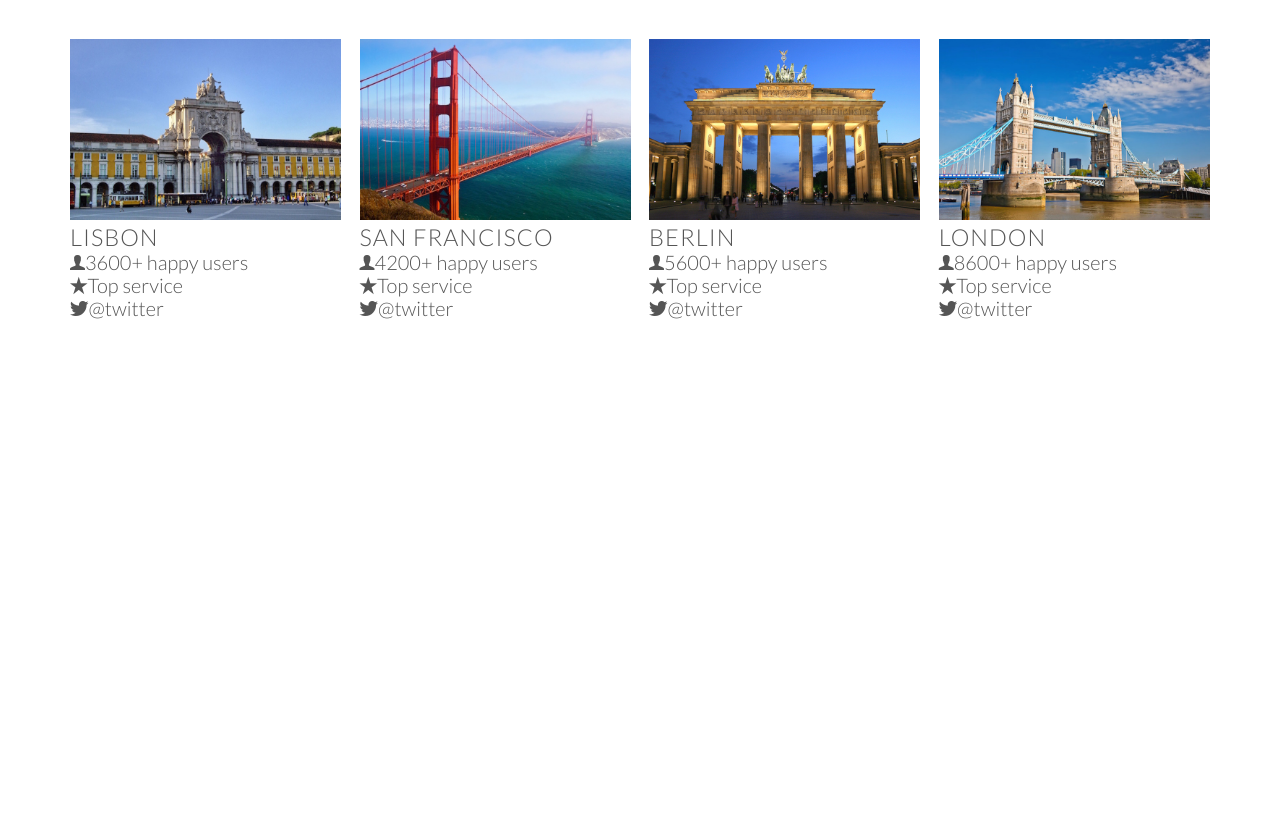
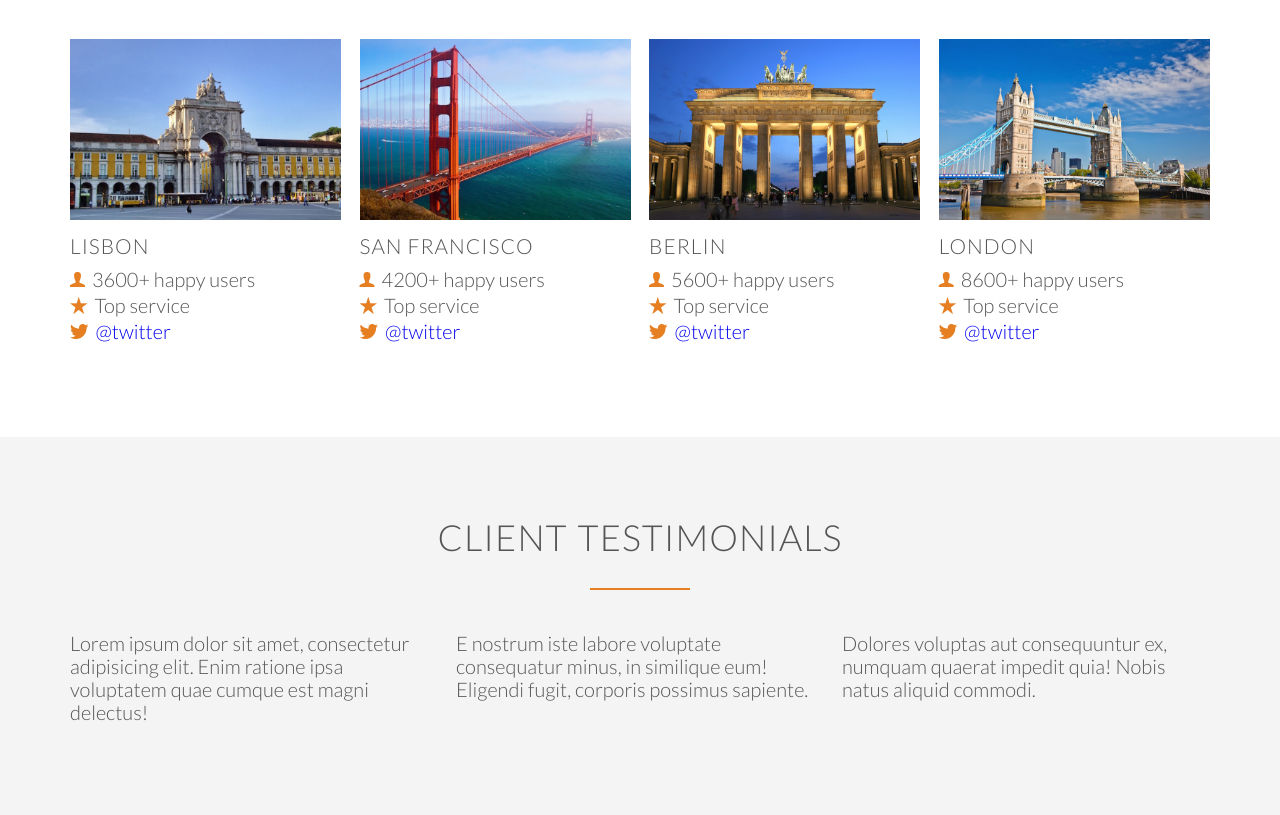
Before and after one commit to josip1987/space-travel-website, a website built with webpack: page app/index.html in a window 1280 px wide. Shown: the part 2845-3660 px from the top of the page. Before the commit the page ends 3256 px from the top, so only its background shows below. Built offline with nearby package versions, Linux system fonts and the light colour scheme.

Commit message:
testimonials section

```diff
--- /dev/null
+++ b/app/assets/styles/modules/_section-testimonials.css
@@ -0,0 +1,3 @@
+.testimonials {
+	background-color: $whitecoffee;
+}
--- a/app/assets/styles/modules/_section-transfers.css
+++ b/app/assets/styles/modules/_section-transfers.css
@@ -1,5 +1,33 @@
 .transfers {
 	&__icon {
 		float: left;
+		color: $carrot;
+		margin-right: 7px;
+	}
+
+	&__image {
+		width: 100%;
+		height: auto;
+		margin-bottom: 10px;
+	}
+
+	&__title {
+		margin-bottom: 10px;
+		font-size: 1.3rem;
+	}
+
+	&__info {
+		margin-bottom: 3px;
+
+		&
+		a:link,
+		a:visited {
+			text-decoration: none;
+			transition: all .3s ease;
+
+			&:hover {
+				color: $background;
+			}
+		}
 	}
 }
--- a/app/assets/styles/styles.css
+++ b/app/assets/styles/styles.css
@@ -14,4 +14,5 @@
 @import "modules/_section-planets";
 @import "modules/_section-how-it-works";
 @import "modules/_section-transfers";
+@import "modules/_section-testimonials";
 @import "modules/_icons";
--- a/app/index.html
+++ b/app/index.html
@@ -151,7 +151,7 @@
 
 				<div class="transfers__info">
 					<i class="ion-social-twitter transfers__icon"></i>
-					<p class="transfers__text">@twitter</p>
+					<a href="#"><p class="transfers__text">@twitter</p></a>
 				</div> <!--/ .transfers__info -->
 			</div> <!--/ .col .span-1-of-4 -->
 
@@ -170,7 +170,7 @@
 
 				<div class="transfers__info">
 					<i class="ion-social-twitter transfers__icon"></i>
-					<p class="transfers__text">@twitter</p>
+					<a href="#"><p class="transfers__text">@twitter</p></a>
 				</div> <!--/ .transfers__info -->
 			</div> <!--/ .col .span-1-of-4 -->
 
@@ -189,7 +189,7 @@
 
 				<div class="transfers__info">
 					<i class="ion-social-twitter transfers__icon"></i>
-					<p class="transfers__text">@twitter</p>
+					<a href="#"><p class="transfers__text">@twitter</p></a>
 				</div> <!--/ .transfers__info -->
 			</div> <!--/ .col .span-1-of-4 -->
 
@@ -208,13 +208,39 @@
 
 				<div class="transfers__info">
 					<i class="ion-social-twitter transfers__icon"></i>
-					<p class="transfers__text">@twitter</p>
+					<a href="#"><p class="transfers__text">@twitter</p></a>
 				</div> <!--/ .transfers__info -->
 			</div> <!--/ .col .span-1-of-4 -->
 		</div> <!--/ .row -->
 
 	</section> <!--/ .section .transfers -->
 
+	<section class="section testimonials">
+		<div class="row">
+			<h2 class="section__title">Client testimonials</h2>
+		</div> <!--/ .row -->
+
+		<div class="row">
+			<div class="col span-1-of-3">
+				<blockquote>
+					Lorem ipsum dolor sit amet, consectetur adipisicing elit. Enim ratione ipsa voluptatem quae cumque est magni delectus!
+				</blockquote>
+			</div> <!--/ .col span-1-of-3 -->
+
+			<div class="col span-1-of-3">
+				<blockquote>
+					E nostrum iste labore voluptate consequatur minus, in similique eum! Eligendi fugit, corporis possimus sapiente.
+				</blockquote>
+			</div> <!--/ .col span-1-of-3 -->
+
+			<div class="col span-1-of-3">
+				<blockquote>
+					Dolores voluptas aut consequuntur ex, numquam quaerat impedit quia! Nobis natus aliquid commodi.
+				</blockquote>
+			</div> <!--/ .col span-1-of-3 -->
+		</div>  <!--/ .row -->
+	</section> <!--/ .section .testimonials -->
+
 
 <script src="/temp/scripts/App.js"></script>
 </body>
--- a/app/temp/styles/styles.css
+++ b/app/temp/styles/styles.css
@@ -1401,6 +1401,39 @@ h3 {
 
 .transfers__icon {
   float: left;
+  color: #e67e22;
+  margin-right: 7px;
+}
+
+.transfers__image {
+  width: 100%;
+  height: auto;
+  margin-bottom: 10px;
+}
+
+.transfers__title {
+  margin-bottom: 10px;
+  font-size: 1.3rem;
+}
+
+.transfers__info {
+  margin-bottom: 3px;
+}
+
+.transfers__info
+		a:link,
+		.transfers__info a:visited {
+  text-decoration: none;
+  transition: all .3s ease;
+}
+
+.transfers__info
+		a:link:hover, .transfers__info a:visited:hover {
+  color: #555;
+}
+
+.testimonials {
+	background-color: #f4f4f4;
 }
 
 .icon-big {
```
